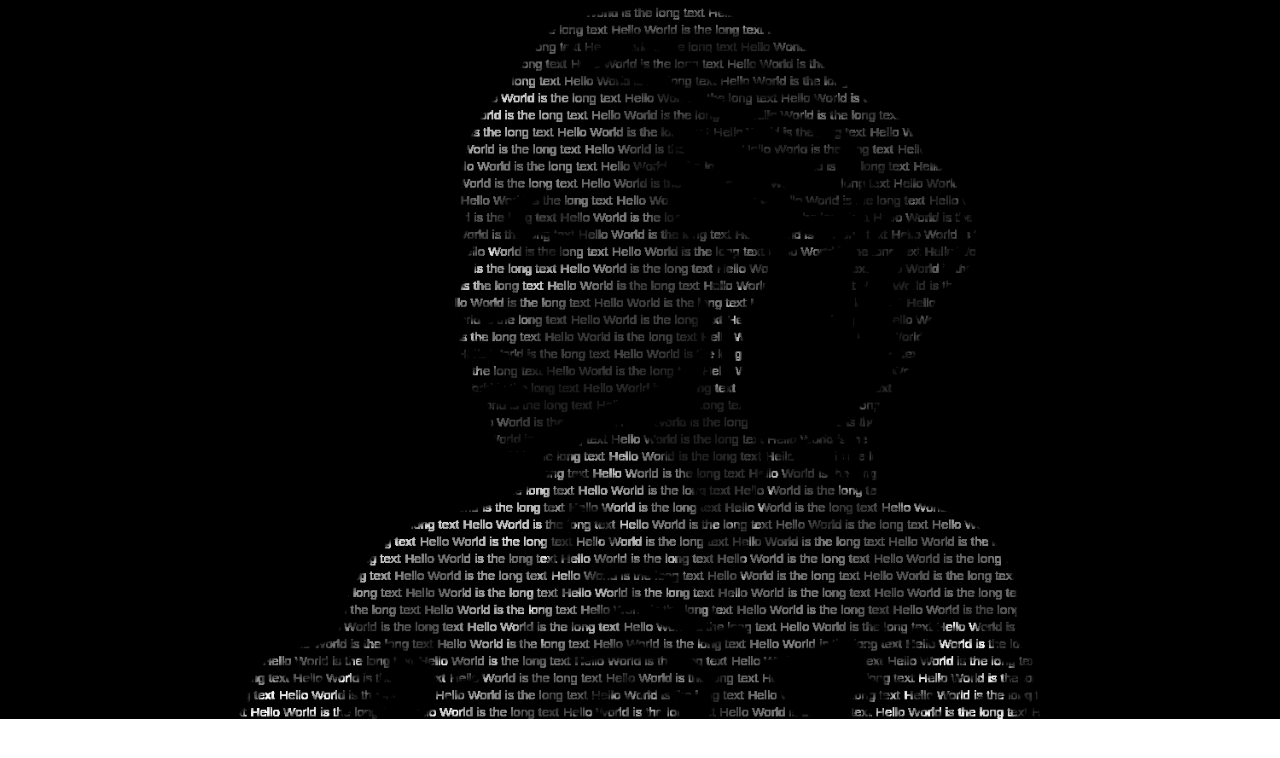
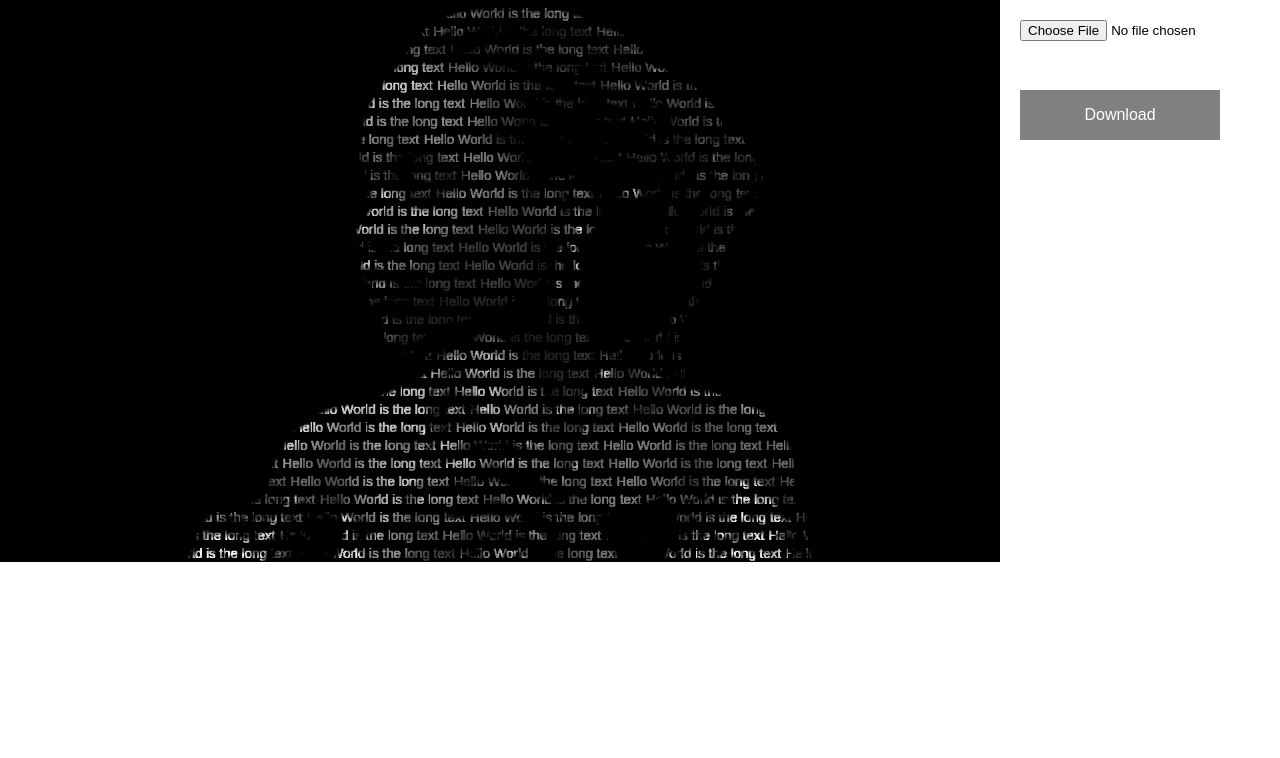
Before and after one commit to damafeez/fonto-vanilla, a website built with webpack: page index.html in a window 1280 px wide. Built offline with nearby package versions, Linux system fonts and the light colour scheme.

Commit message:
upload/download

```diff
--- a/index.html
+++ b/index.html
@@ -12,9 +12,35 @@
         margin: 0;
         position: absolute;
         width: 100%;
-        height: 100%;
+        display: flex;
+        font-family: Arial, Helvetica, sans-serif;
+      }
+      .canvas-container {
+        max-width: 1000px;
+      }
+      input#upload,
+      button,
+      .btn {
+        margin: 20px;
+        width: 200px;
+        height: 50px;
+        display: flex;
+        justify-content: center;
+        align-items: center;
+      }
+      a.btn {
+        color: currentColor;
+        text-decoration: none;
+        background-color: gray;
+        color: white;
       }
     </style>
   </head>
-  <body></body>
+  <body>
+    <main class="canvas-container"></main>
+    <aside>
+      <input id="upload" type="file" accept=".png, .jpg, .jpeg" />
+      <a href="#" id="download-button" class="btn">Download</a>
+    </aside>
+  </body>
 </html>
--- a/src/scripts/index.ts
+++ b/src/scripts/index.ts
@@ -1,14 +1,17 @@
-init()
-
-// functions
-async function init() {
-  const sample = 'images/sample1.png'
+const sample = 'images/sample1.png'
+const uploadButton = document.querySelector('input#upload')
+uploadButton.addEventListener('change', loadFile)
+loadImage(sample).then(main)
+// FUNCTIONS
+function main(image: HTMLImageElement, downloadName = 'fonto.jpg') {
   const text = 'Hello World is the long text'
-
+  const config = {
+    fontSize: 20,
+    marginRight: 7,
+    marginBottom: 7,
+  }
   const canvas = document.createElement('canvas')
-  const container = document.body
-  const image = await loadImage(sample)
-  const config = getDefaultConfig(image.width * image.height)
+  const container = document.querySelector('.canvas-container')
   const size = setCanvasSize(image, canvas)
   const textData = processText(text, size, config)
   const imgData = processImage(Float32Array.from(textData.data), image, size)
@@ -16,7 +19,27 @@ async function init() {
   const ctx = canvas.getContext('2d')
   ctx.putImageData(imgData, 0, 0)
 
+  // set download link
+  const downloadButton = document.querySelector(
+    'a#download-button',
+  ) as HTMLAnchorElement
+  downloadButton.download = downloadName
+  downloadButton.href = canvas.toDataURL()
+
+  // canvas clean-up
+  const oldCanvas = container.querySelector('canvas')
+  if (oldCanvas) container.removeChild(oldCanvas)
+
   container.appendChild(canvas)
+}
+function loadFile(event: HTMLInputEvent): void {
+  const file = event.target.files[0]
+  const reader = new FileReader()
+  reader.onloadend = async () => {
+    const image = await loadImage(reader.result as string)
+    main(image, `fonto_${file.name}`)
+  }
+  if (file) reader.readAsDataURL(file)
 }
 function loadImage(imgURL: string): Promise<HTMLImageElement> {
   return new Promise(resolve => {
@@ -24,17 +47,6 @@ function loadImage(imgURL: string): Promise<HTMLImageElement> {
     image.src = imgURL
     image.onload = () => resolve(image)
   })
-}
-function getDefaultConfig(resolution: number): Config {
-  console.log(resolution)
-  const fontSize = clamp(resolution / 5000, 15, 30)
-  const marginRight = fontSize / 3
-  const marginBottom = fontSize / 3
-  return {
-    fontSize,
-    marginRight,
-    marginBottom,
-  }
 }
 function processText(text: string, size: Size, config: Config): ImageData {
   const canvas = document.createElement('canvas')
@@ -113,11 +125,6 @@ function setCanvasSize(
 
   return { width, height }
 }
-function clamp(num: number, min: number, max: number): number {
-  if (num < min) return min
-  else if (num > max) return max
-  return num
-}
 interface Size {
   width: number
   height: number
@@ -127,3 +134,6 @@ interface Config {
   marginRight: number
   marginBottom: number
 }
+interface HTMLInputEvent extends Event {
+  target: HTMLInputElement & EventTarget
+}
```
